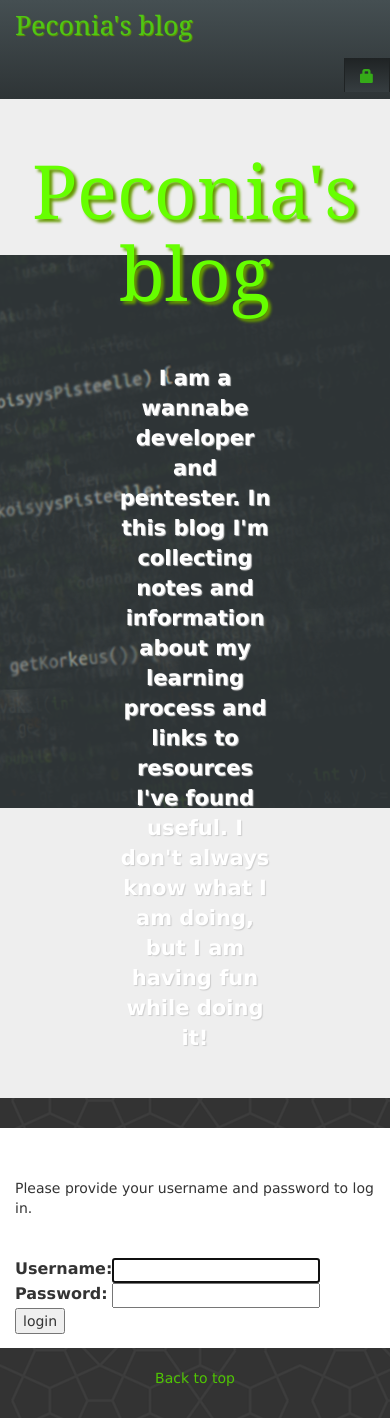
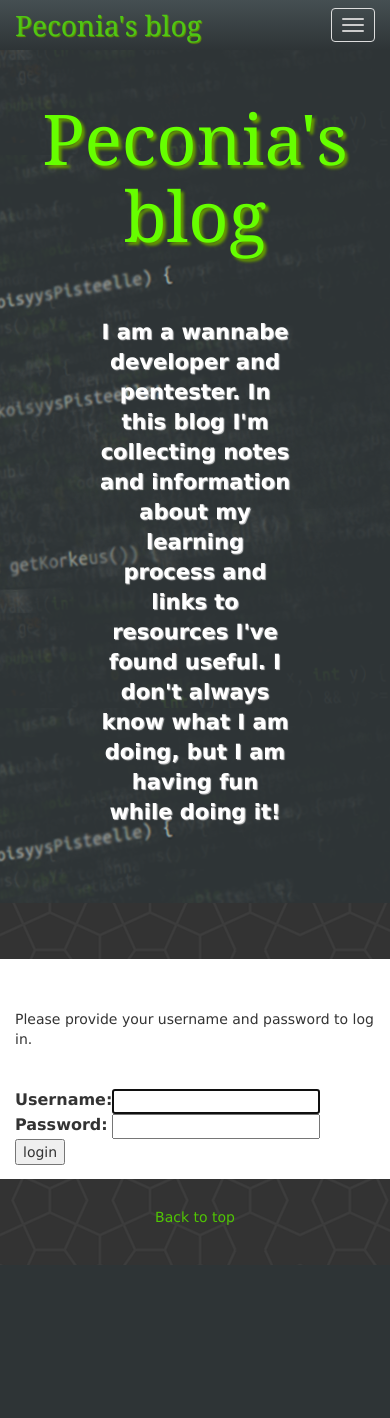
Before and after one commit to peconia/djangogirls-blog, a Django app: a page that uses blog/templates/blog/base.html in a window 390 px wide. After the commit the page ends 1265 px from the top, so only its background shows below. Run offline with Django 3.2, Linux system fonts and the light colour scheme; some libraries are stand-ins or nearby versions; some web fonts are replaced.

Commit message:
made navbar collapsiple and jumbotron image repeat when small screen

```diff
--- a/blog/templates/blog/base.html
+++ b/blog/templates/blog/base.html
@@ -18,17 +18,23 @@
         <nav class="navbar-wrapper navbar-default navbar-custom navbar-static-top" role="navigation">
 
             <div class="navbar-header">
+                <button type="button" class="navbar-toggle" data-toggle="collapse" data-target="#bs-example-navbar-collapse-1">
+                    <span class="sr-only">Toggle navigation</span>
+                    <span class="icon-bar"></span>
+                    <span class="icon-bar"></span>
+                    <span class="icon-bar"></span>
+                </button>
                 <a class="navbar-brand" href="/">Peconia's blog</a>
             </div>
-            <div class="container">
+            <div class="collapse navbar-collapse" id="bs-example-navbar-collapse-1">
                 <ul class="nav navbar-nav pull-right">
                 {% if user.is_authenticated %}
                     <li class="active"><a title="Draft Posts" href="{% url 'post_draft_list' %}"><span class="glyphicon glyphicon-list-alt"></span></a></li>
-                <li class="active"><a title="New Post" href="{% url 'blog.views.post_new' %}"><span class="glyphicon glyphicon-plus"></span></a></li>
-                <li class="active"><a title="Log Out" href="{% url 'django.contrib.auth.views.logout' %}"><span class="glyphicon glyphicon-log-out"></span></a></li>
+                    <li><a title="New Post" href="{% url 'blog.views.post_new' %}"><span class="glyphicon glyphicon-plus"></span></a></li>
+                    <li><a title="Log Out" href="{% url 'django.contrib.auth.views.logout' %}"><span class="glyphicon glyphicon-log-out"></span></a></li>
 
                 {% else %}
-                <li class="active"><a title="Log In" href="{% url 'django.contrib.auth.views.login' %}"><span class="glyphicon glyphicon-lock"></span></a></li>
+                    <li><a title="Log In" href="{% url 'django.contrib.auth.views.login' %}">Log In  <span class="glyphicon glyphicon-lock"></span></a></li>
                 {% endif %}
 
                </ul>
@@ -44,7 +50,7 @@
                 I don't always know what I am doing,
                 but I am having fun while doing it!<p>
         </div>
-            <div class="content container"-fluid>
+            <div class="content container">
                 <div class="row">
                     <div class="col-md-10" style="float: none; margin: 0 auto;">
                         {% block content %}
--- a/static/css/blog.css
+++ b/static/css/blog.css
@@ -11,7 +11,7 @@ h1, h2, h3, h4, h5, h6 {
 
 .navbar-brand {
     font-family: 'Rancho', Georgia, serif;
-    font-size: 20pt;
+    font-size: 2em;
     text-shadow: 1px 1px 1px #669900;
 }
 
@@ -25,20 +25,22 @@ body {
 
 .content  {
     background-color: #FFFFFF;
-    margin-top: 30px;
+    margin-top: 4em;
 
 }
 
 .jumbotron {
     background-image: url('../images/background.png');
-    background-repeat:  no-repeat;
+    background-repeat:  repeat-y;
     background-position: center 35%;
-    min-height: 350px;
+    margin-top: 0;
+    margin-top: 0;
+
 }
 
 #jumbotitle {
     color: #66FF00;
-    font-size: 56pt;
+    font-size: 5em;
     text-align: center;
     text-shadow: 3px 3px 3px #669900;
 }
@@ -46,9 +48,10 @@ body {
 #jumbotext {
     color: #ffffff;
     text-align: center;
-    padding-top: 40px;
-    padding-left: 100px;
-    padding-right: 100px;
+    padding-top: 2.5em;
+    padding-left: 4em;
+    padding-right: 4em;
+    padding-bottom: 1.5em;
     font-weight: bold;
     text-shadow: 1px 1px 1px #ccc;
 }
@@ -75,7 +78,7 @@ a:hover.post-title {
 }
 
 footer {
-    padding: 20px;
+    padding: 2em;
 }
 
 footer a:link {
@@ -92,7 +95,6 @@ footer a:hover {
 
 
 
-
 /* navbar code */
 
 .navbar-custom {
@@ -104,6 +106,7 @@ footer a:hover {
   background-image: linear-gradient(to bottom, #454f52 0%, #2e3436 100%);
   background-repeat: repeat-x;
   filter: progid:DXImageTransform.Microsoft.gradient(startColorstr='#ff454f52', endColorstr='#ff2e3436', GradientType=0);
+  margin-bottom:0;
 }
 .navbar-custom .navbar-brand {
   color: #65e827;
@@ -209,56 +212,3 @@ footer a:hover {
 .navbar-custom .navbar-link:hover {
   color: #35ab18;
 }
-
-
-
-/* tasta eteenpain ei mun */
-
-/*
-
-.page-header {
-    background-color: #333333;
-    margin-top: 0;
-    padding: 20px 20px 20px 40px;
-}
-
-.page-header h1, .page-header h1 a, .page-header h1 a:visited, .page-header h1 a:active {
-    color: #ffffff;
-    font-size: 36pt;
-    text-decoration: none;
-}
-
-.content {
-    margin-left: 40px;
-}
-
-
-.date {
-    float: right;
-    color: #828282;
-}
-
-.save {
-    float: right;
-}
-
-.post-form textarea, .post-form input {
-    width: 100%;
-}
-
-.top-menu, .top-menu:hover, .top-menu:visited {
-    color: #ffffff;
-    float: right;
-    font-size: 26pt;
-    margin-right: 20px;
-}
-
-.post {
-    margin-bottom: 70px;
-}
-
-.post h1 a, .post h1 a:visited {
-    color: #000000;
-}
-
-*/
```
Lines whose indentation alone changed are shown as unchanged.
